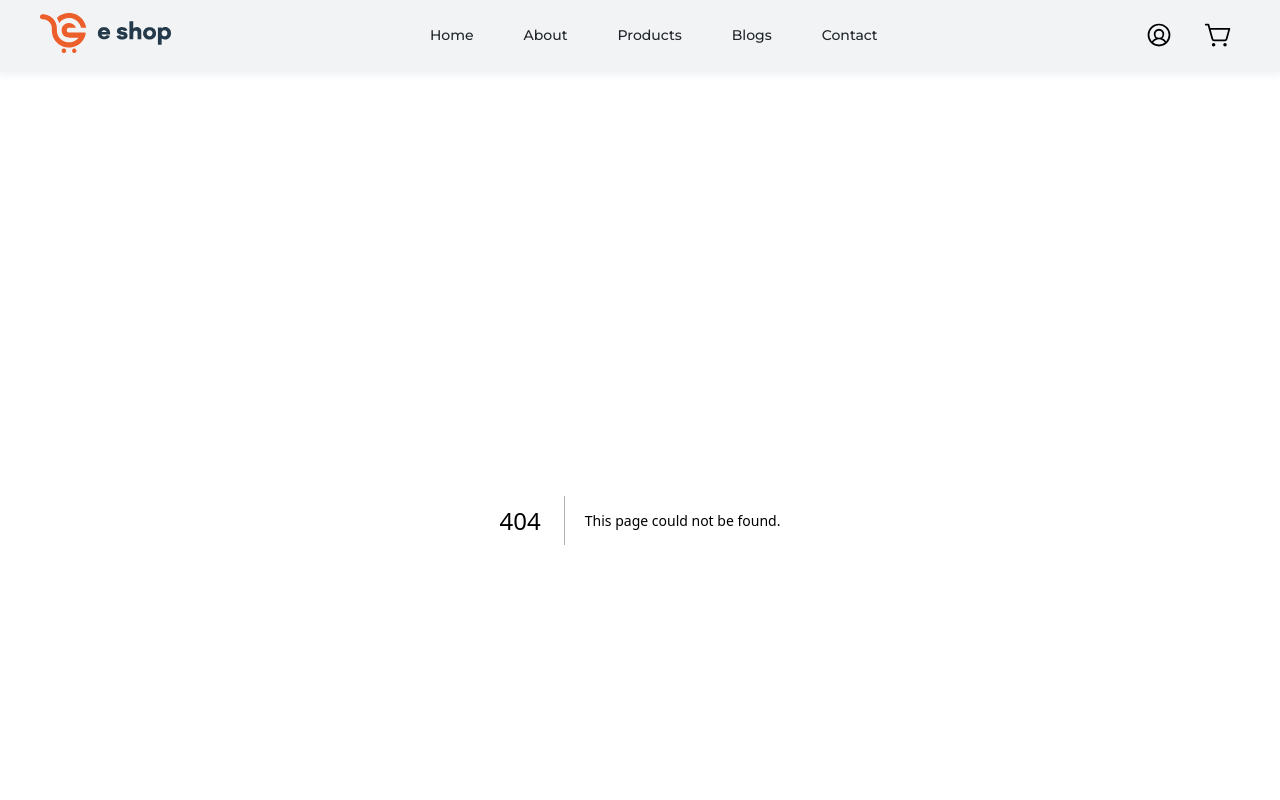
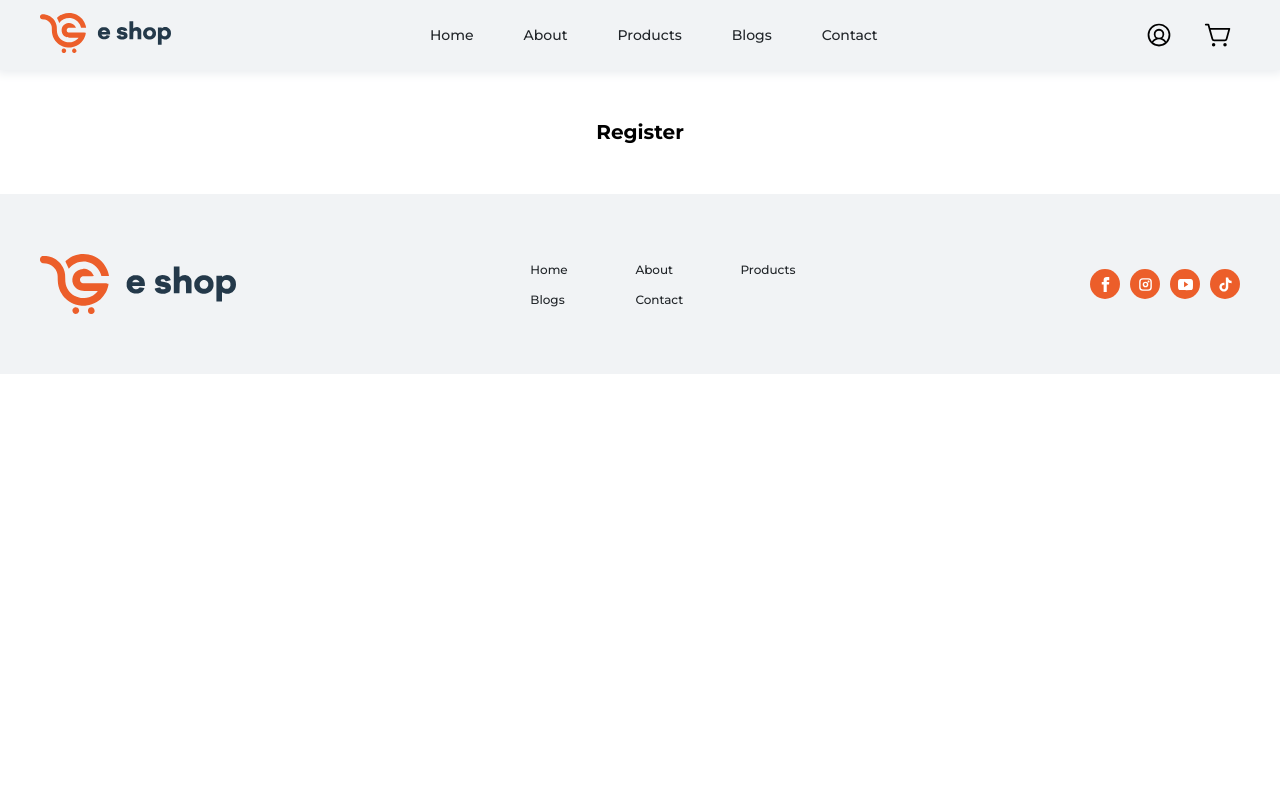
Before and after one commit to levansarishvili/MyStore, a Next.js app: page /register in a window 1280 px wide. Before the commit this address had no page. Shown: the top 800 px of the page. Built offline with nearby package versions, Linux system fonts and the light colour scheme.

Commit message:
feat: add route groupes for authorized and non-authorized users

```diff
--- /dev/null
+++ b/src/app/(auth)/register/page.jsx
@@ -0,0 +1,7 @@
+import React from "react";
+
+const Register = () => {
+  return <h1>Register</h1>;
+};
+
+export default Register;
```
Also changed, not shown: src/app/(auth)/login/page.jsx (added, +7 -0 lines).
